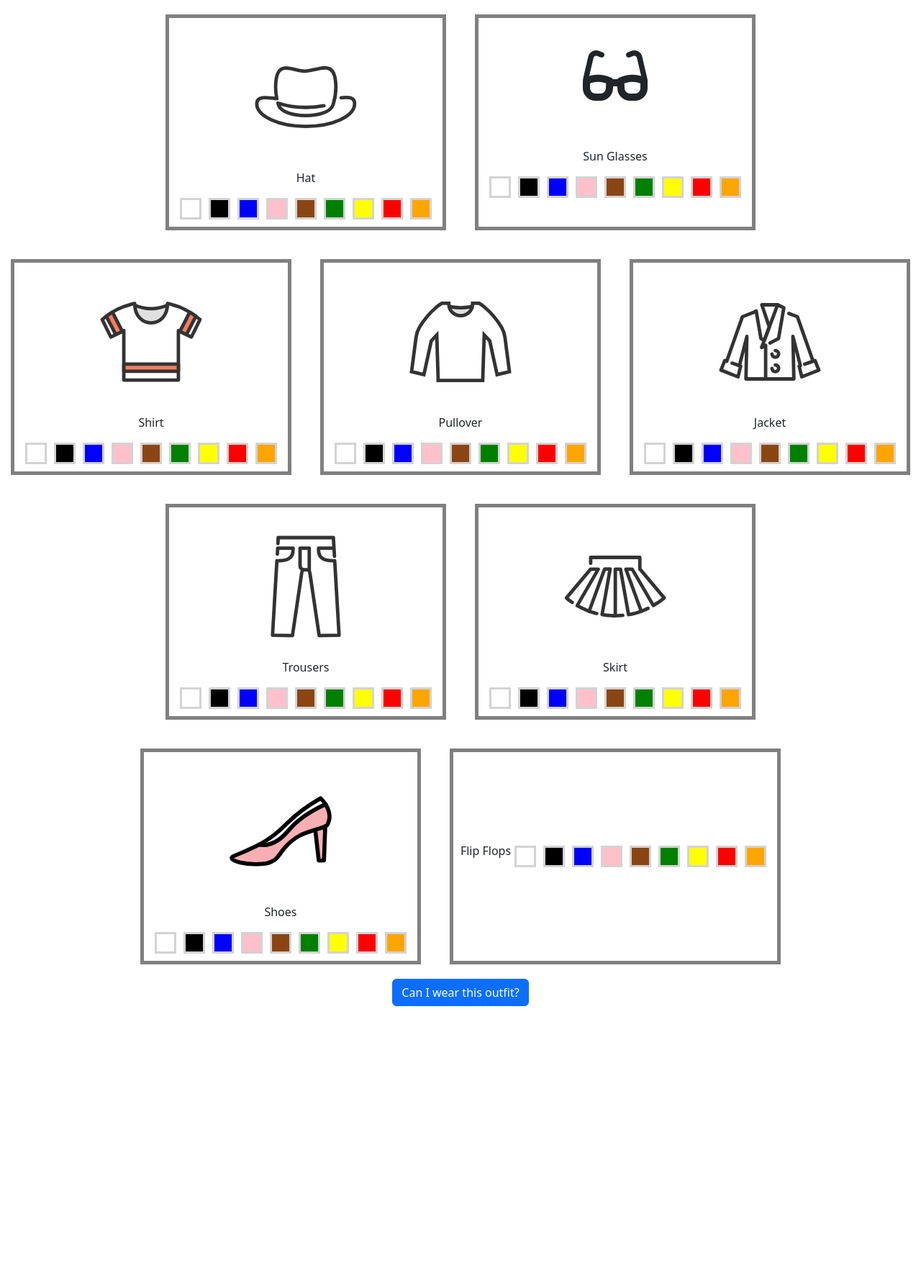
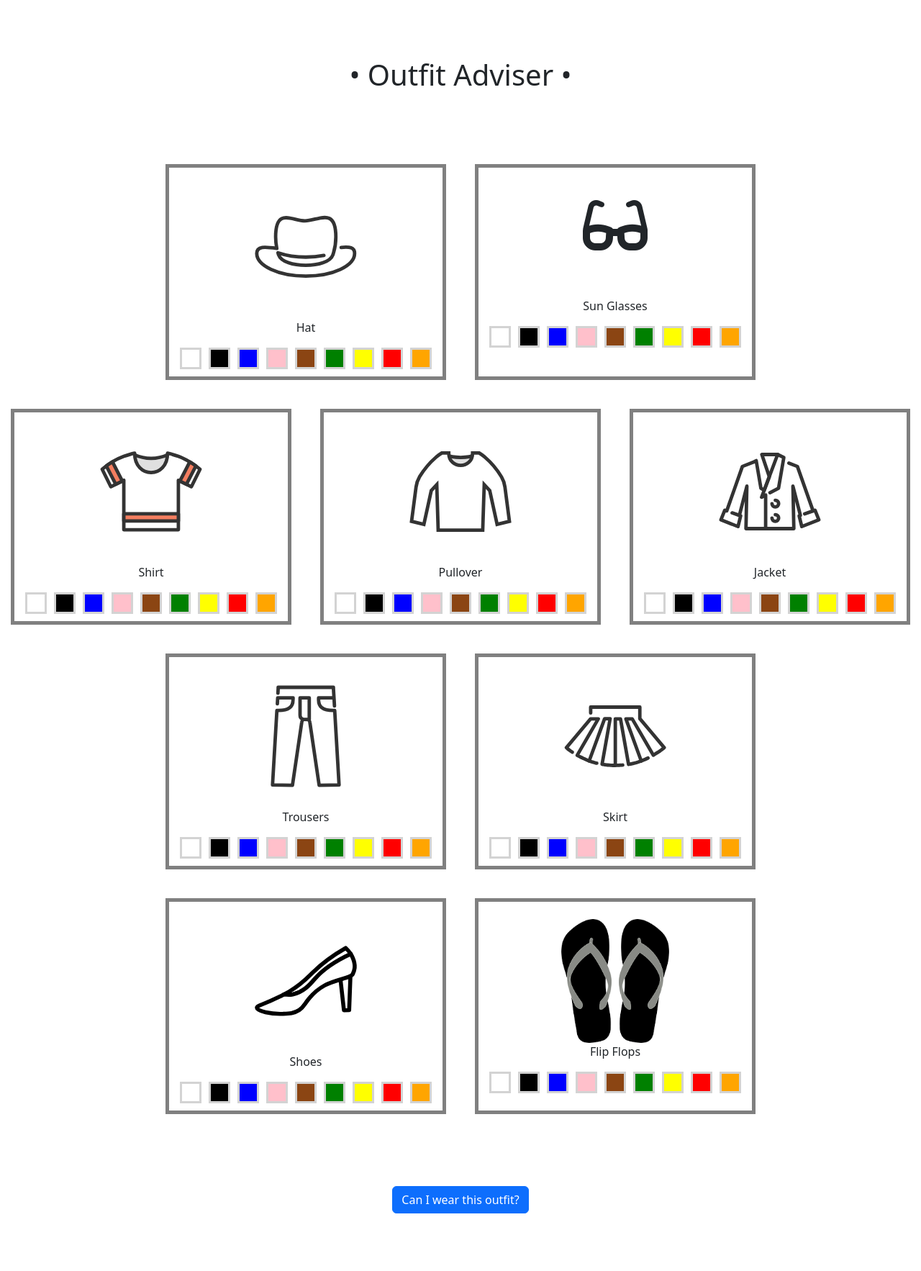
Before and after one commit to AriannaBi/SAT-solvers, a Flask app: page / in a window 1280 px wide. Shown: the whole page at 72% size. Before the commit the page ends 1398 px from the top, so only its background shows below. Run offline with Flask 2, Linux system fonts and the light colour scheme; some libraries are stand-ins or nearby versions.

Commit message:
frontend

```diff
--- a/website/static/css/style.css
+++ b/website/static/css/style.css
@@ -3,6 +3,14 @@
     justify-content: center;
     flex-direction: column;
     align-items: center;
+}
+
+.title {
+    margin: 80px 0;
+}
+
+.solve-btn {
+    margin: 80px 0;
 }
 
 .box-container {
@@ -29,6 +37,10 @@
 .fa-glasses {
     font-size: 5em;
     margin-bottom: 60px;
+}
+
+.cloth-image {
+    width: 150px;
 }
 
 .colors-container {
--- a/website/templates/index.html
+++ b/website/templates/index.html
@@ -14,6 +14,7 @@
 <body>
 
 <div class="container">
+    <h1 class="title">• Outfit Adviser •</h1>
     <div class="box-container">
         <div class="box">
             <div class="cloth-container">
@@ -160,6 +161,8 @@
 
         </div>
         <div class="box">
+            <div class="cloth-container">
+                <img src="/static/img/flipFlops.png" alt="FlipFlops" class="cloth-image">
                 <p>Flip Flops</p>
                 <div id="flipFlops" class="colors-container">
                     <div data-color="white" class="color white" onClick="toggleCloth(this)"></div>
@@ -174,16 +177,19 @@
                 </div>
             </div>
         </div>
+
+    </div>
 </div>
 
 <div class="container">
     <form action="/" method="post">
-        <button onClick="sendOutfit()" type="button" class="btn btn-primary">Can I wear this outfit?</button>
+        <button onClick="sendOutfit()" type="button" class="btn btn-primary solve-btn">Can I wear this outfit?</button>
     </form>
 </div>
 
 <!-- Modal -->
-<div class="modal fade" id="myModal" tabindex="-1" role="dialog" aria-labelledby="exampleModalLongTitle" aria-hidden="true">
+<div class="modal fade" id="myModal" tabindex="-1" role="dialog" aria-labelledby="exampleModalLongTitle"
+     aria-hidden="true">
     <div class="modal-dialog" role="document">
         <div class="modal-content">
             <div class="modal-header">
```
Also changed, not shown: website/static/img/flipFlops.png (added), website/static/img/hat.svg, website/static/img/shoes.svg, 2 other files. Lines whose indentation alone changed are shown as unchanged.
